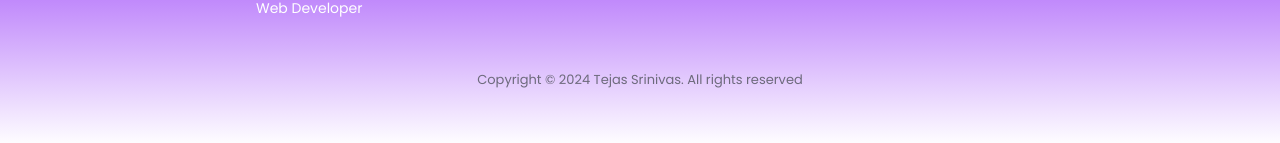
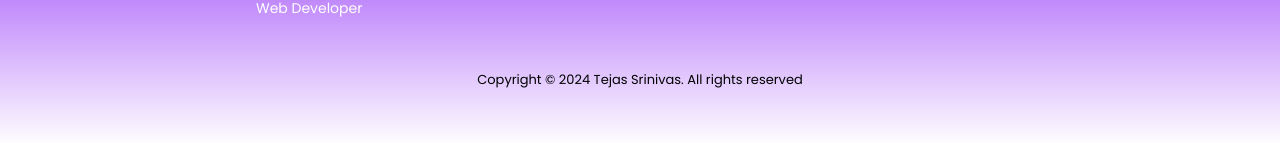
Before and after one commit to tejas-srinivas/portfolio_react, a React (Create React App) app: page / in a window 1280 px wide. Shown: the part 5793-5936 px from the top of the page. Built offline with nearby package versions, Linux system fonts and the light colour scheme.

Commit message:
Update Footer.jsx

```diff
--- a/src/components/Footer.jsx
+++ b/src/components/Footer.jsx
@@ -40,7 +40,7 @@ function Footer() {
             </div>
             <br />
             <br />
-            <p style={{fontSize: "13px"}}className="footer__copy">Copyright &copy; 2024 Tejas Srinivas. All rights reserved</p>
+            <p style={{fontSize: "13px", color:"#000000"}}className="footer__copy">Copyright &copy; 2024 Tejas Srinivas. All rights reserved</p>
 
         </div>
     </footer>
```
